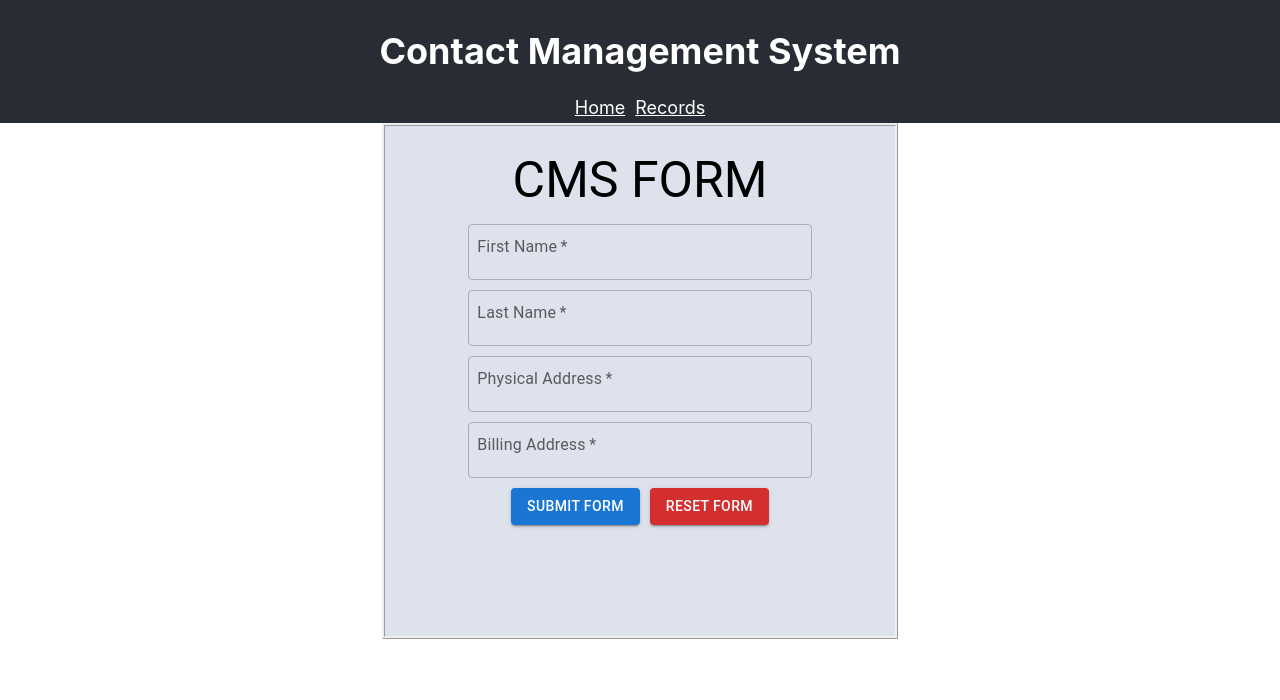
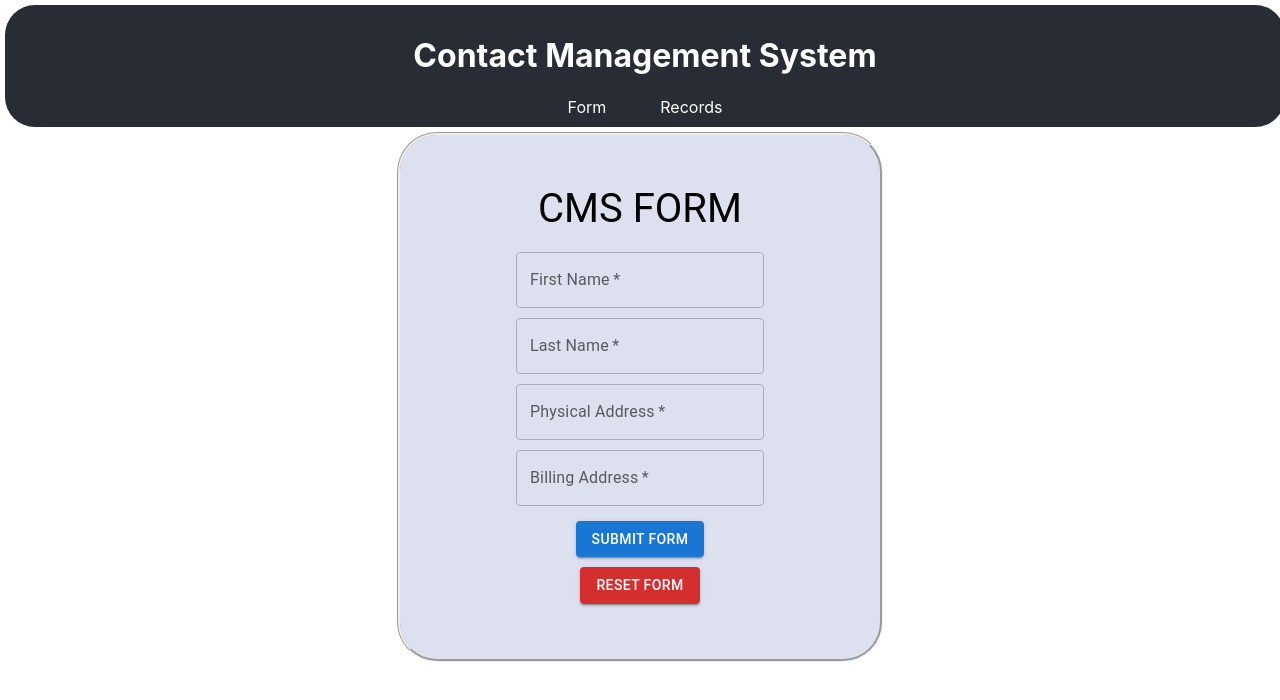
Before and after one commit to dlasap-fs/user-contact-mgmt-system-frontend, a React (Create React App) app: page / in a window 1280 px wide. Shown: the top 700 px of the page. Built offline with nearby package versions, Linux system fonts and the light colour scheme.

Commit message:
added styles and fixed bugs

```diff
--- a/src/App.css
+++ b/src/App.css
@@ -1,34 +1,63 @@
 .App {
   text-align: center;
-  flex: auto;
-}
+  display: flex;
+  flex-direction: column;
+  }
 
 .App-logo {
   height: 40vmin;
   pointer-events: none;
 }
 
-@media (prefers-reduced-motion: no-preference) {
-  .App-logo {
-    animation: App-logo-spin infinite 20s linear;
-  }
-}
-
-.App-header {
+.App-header{
   background-color: #282c34;
   min-height: 10vh;
+  padding: 10px 0;
+  border-radius: 30px;
+  margin: 5px;
+  width: 100%;
+  max-height: 200px;
+  color: white;
+  font-size: calc(8px + 1vmin);
   display: flex;
   flex-direction: column;
   align-items: center;
   justify-content: center;
-  font-size: calc(10px + 1vmin);
-  color: white;
-  max-height: 50vh;
-  padding: 5px;
 }
 
+.CMS-Form{
+ padding: 40px;
+ background-color: #dde0ee ;
+ display: flex;
+ justify-content: center;
+ align-items: center;
+ margin: auto;
+ max-width: 400px;
+ border: 3px;
+ border-style: groove;
+ border-radius: 40px;
+}
+  /* display: "flex", justifyContent: "center", alignItems:"center", */
+  /* // padding: '5px', margin : "auto", justifyItems: "center",  */
+  /* background: "#DDE2EC", maxWidth: "500px", borderStyle: "ridge"} */
 .App-link {
   color: #61dafb;
+}
+
+.App-Bar {
+  padding: 7px;
+  color: white;
+  text-decoration: none;
+  margin: 20px;
+  border: 1px;
+  border-radius: 10px;
+  /* border-style: ridge; */
+  /* border-color: white; */
+}
+
+.App-Bar:hover {
+  color: yellow;
+  font-size: 20px;
 }
 
 @keyframes App-logo-spin {
--- a/src/App.js
+++ b/src/App.js
@@ -13,23 +13,24 @@ function App() {
     <Router>
 
     <div className="App">
-
       <header className="App-header">
-        <div style={{position: "relative", margin: "auto"}}>
       <h1> Contact Management System </h1>
-        <Link to="/" style={{ padding: 5, color: "white" }}>
-              Home
+      <div>
+        <Link to="/" className='App-Bar'>
+              Form
         </Link>
-        <Link to="/records" style={{ padding: 5,  color: "white" }}>
+        <Link to="/records" className='App-Bar'>
               Records
         </Link>
+      </div>
     {/* <CMSAppBar/> */}
+      </header>
 
-      </div>
-      </header>
       <Routes>
-
-        <Route path="/" element={<CMSForm />} />
+        <Route path="/" element={
+        <div  className='CMS-Form'>
+          <CMSForm />
+        </div>} />
         <Route path="/submitted" element={<PostForm />} />
         <Route path="/records" element={<CMSGrid />} />
 
--- a/src/components/CMSForm.js
+++ b/src/components/CMSForm.js
@@ -70,13 +70,13 @@ export const CMSForm = () => {
     })
   }
     return (
-    <div style={{padding: '5px', margin : "auto", justifyItems: "center", background: "#DDE2EC", width: "500px", height: "500px", borderStyle: "ridge"}}>
-     <FormControl sx={{ width: '35ch', margin: "auto" , padding: "10px"}}>
+    <div >
+     <FormControl sx={{ width: '40ch', margin: "auto" , padding: "10px", display: "flex", justifyContent: "center", alignItems: "center"}}>
+    <label style={{fontSize: '40px', fontFamily: "Roboto"}}> CMS FORM</label>
 
-    <label style={{fontSize: '50px', fontFamily: "Roboto", margin: "10px"}}> CMS FORM</label>
+    <div style={{margin : 10, display:"flex", justifyContent:"center", alignItems:"center", flexDirection: "column"}}>
     <TextField
-
-      style={{padding: 5}}
+    style={{marginTop: "10px"}}
       required
       helperText={!formDetails.first_name && formDetails.submit_attempt ? "Please enter your first name" : "" }
       id="first_name"
@@ -84,11 +84,10 @@ export const CMSForm = () => {
       onChange={handleOnChange}
       value={formDetails.first_name || ""}
       error={!formDetails.first_name && formDetails.submit_attempt ? true : false}
-
     />
 
     <TextField
-      style={{padding: 5 }}
+    style={{marginTop: "10px"}}
       helperText={!formDetails.last_name && formDetails.submit_attempt ? "Please enter your last name" : ""}
       required
       id="last_name"
@@ -98,7 +97,7 @@ export const CMSForm = () => {
       error={!formDetails.last_name && formDetails.submit_attempt ? true : false}
     />
     <TextField
-      style={{padding: 5 }}
+    style={{marginTop: "10px"}}
       helperText={!formDetails.physical_address && formDetails.submit_attempt ? "Please enter your Physical Address" : ""}
       required
       id="physical_address"
@@ -106,10 +105,9 @@ export const CMSForm = () => {
       onChange={handleOnChange}
       value={formDetails.physical_address || ""}
       error={!formDetails.physical_address && formDetails.submit_attempt ? true : false}
-
     />
     <TextField
-      style={{padding: 5 }}
+    style={{marginTop: "10px"}}
       required
       helperText={ !formDetails.billing_address && formDetails.submit_attempt ? "Please enter your Billing Address" : ""}
       id="billing_address"
@@ -119,8 +117,8 @@ export const CMSForm = () => {
       error={!formDetails.billing_address && formDetails.submit_attempt ? true : false}
 
     />
-    <div >
 
+    </div>
 
     <Button
             style={{margin: 5}}
@@ -147,7 +145,6 @@ export const CMSForm = () => {
        <Box>
       {openLoader && <CircularProgress color="warning"/>}
       </Box>
-    </div>
 
     <div>
        { (formDetails.submit_attempt && isVerified )&& <Navigate replace to="/submitted"></Navigate> }
--- a/src/components/CMSGrid.js
+++ b/src/components/CMSGrid.js
@@ -39,6 +39,8 @@ export const CMSGrid = () =>{
     const [filterData, setFilterData] = useState([])
 
     const [loaded, setLoaded] = useState(false)
+    const [searchValue, setSearchValue] = useState("")
+
     const [{showEdit, showDelete, edit_data, delete_data}, setShowModal] = useState({
         showEdit : false,
         showDelete: false,
@@ -114,7 +116,7 @@ export const CMSGrid = () =>{
 
       const handleSearch = (e)=>{
         const { value } = e.target
-
+        setSearchValue(value)
         const compare_data = rows.map(({
           id,first_name, last_name, billing_address, physical_address,
           created_date
@@ -137,6 +139,7 @@ export const CMSGrid = () =>{
         const matched_data_ids = compare_data.filter((data)=>data.stringified_data.includes(value.toLowerCase())).map(({id})=> id)
         const filtered_data = rows.filter((row)=> matched_data_ids.includes(row.id))
         setFilterData(filtered_data)
+        setPage(0)
       }
 
       const handleConfirmDelete =  (id, handleClose, handleLoading) =>{
@@ -160,6 +163,11 @@ export const CMSGrid = () =>{
                 setFilterData((prev)=>{
                     return prev.filter((data)=> data.id !== id)
                 })
+                setRows((prev)=>{
+                  return prev.filter((data)=> data.id !== id)
+              })
+              const rows_test = ((filterData.length - 1) % rowsPerPage) === 0
+              rows_test && setPage(page - 1)
             }
         ).catch((error)=> {
             console.log(error)
@@ -278,11 +286,11 @@ export const CMSGrid = () =>{
       }, [])
 
       useEffect(()=>{
-        setFilterData(rows)
+        (!filterData.length && !searchValue)&& setFilterData(rows)
       }, [rows.length])
     return (
         <Paper sx={{ width: '60%', margin: "auto" }}>
-        <TableContainer sx={{ maxHeight: 600 }}>
+        <TableContainer sx={{ maxHeight: 700 }}>
           <Table stickyHeader aria-label="sticky table">
             <TableHead>
               <TableRow>
@@ -311,6 +319,7 @@ export const CMSGrid = () =>{
 
             { !loaded && <CircularProgress style={{top: "29%", left:"50%", position: "absolute", }}/>
             }
+            {filterData.length ?
              <TableBody>
              {filterData.slice(page * rowsPerPage, page * rowsPerPage + rowsPerPage)
                .map((row) => {
@@ -329,8 +338,11 @@ export const CMSGrid = () =>{
                      })}
                    </TableRow>
                  );
-                })}
+               }) }
            </TableBody>
+            : <div style={{position: "relative", margin: "auto", left: "300%"}}> {loaded && "No Records Found."} </div>
+          }
+
           </Table>
         </TableContainer>
         <TablePagination
```
Lines whose indentation alone changed are shown as unchanged.
